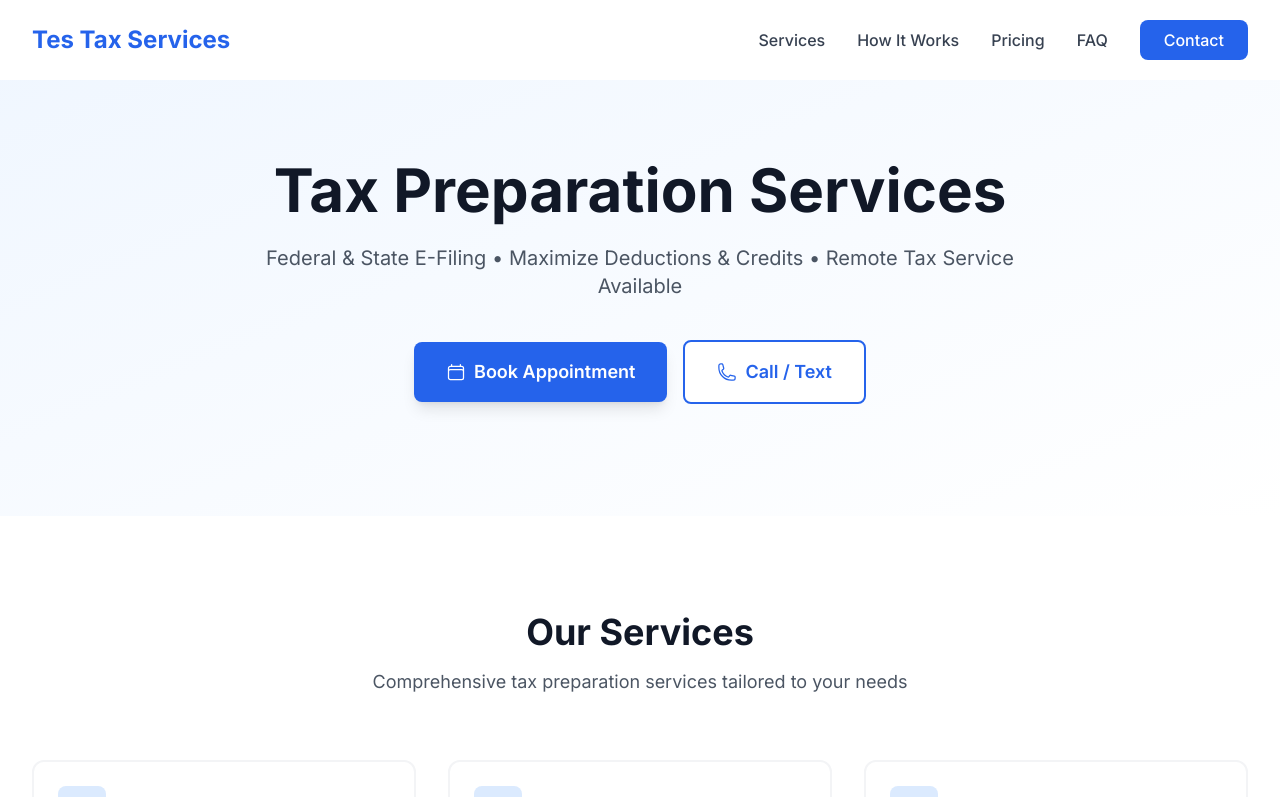
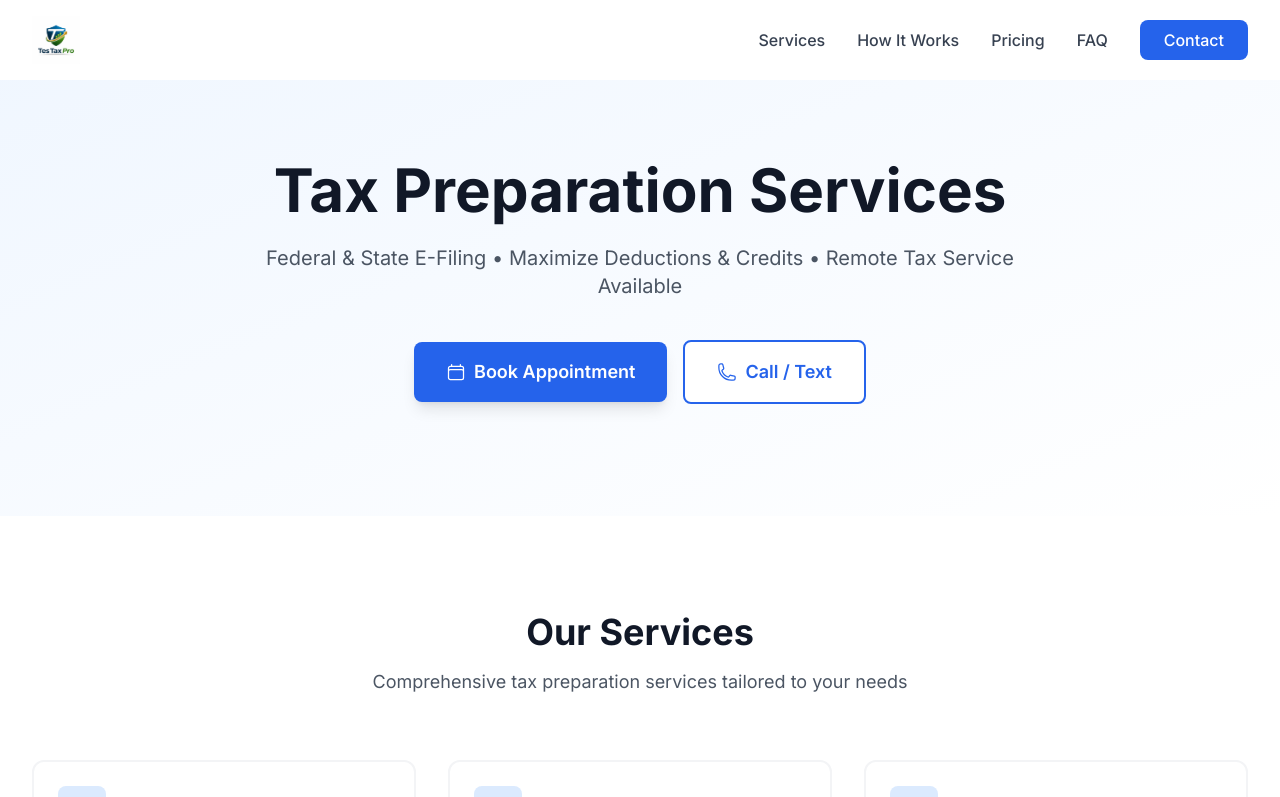
Before and after one commit to tus29603/testaxpro, a Next.js app: page / in a window 1280 px wide. Shown: the top 797 px of the page. Built offline with nearby package versions, Linux system fonts and the light colour scheme.

Commit message:
added logo

```diff
--- a/components/Footer.tsx
+++ b/components/Footer.tsx
@@ -1,5 +1,6 @@
 'use client'
 
+import Image from 'next/image'
 import { footer, siteConfig } from '@/constants/content'
 
 const Footer = () => {
@@ -8,9 +9,13 @@ const Footer = () => {
       <div className="max-w-7xl mx-auto container-padding">
         <div className="grid md:grid-cols-3 gap-8 mb-8">
           <div>
-            <h3 className="text-white font-bold text-xl mb-4">
-              {siteConfig.businessName}
-            </h3>
+            <Image
+              src="/logo.jpeg"
+              alt={siteConfig.businessName}
+              width={120}
+              height={40}
+              className="h-10 w-auto object-contain mb-4"
+            />
             <p className="text-gray-400">
               {siteConfig.location.city}, {siteConfig.location.state}
             </p>
--- a/components/Navbar.tsx
+++ b/components/Navbar.tsx
@@ -1,6 +1,7 @@
 'use client'
 
 import { useState, useEffect } from 'react'
+import Image from 'next/image'
 import { siteConfig } from '@/constants/content'
 
 const Navbar = () => {
@@ -36,9 +37,14 @@ const Navbar = () => {
             className="flex items-center cursor-pointer"
             onClick={() => scrollToSection('hero')}
           >
-            <div className="text-xl md:text-2xl font-bold text-primary-600">
-              {siteConfig.businessName}
-            </div>
+            <Image
+              src="/logo.jpeg"
+              alt={siteConfig.businessName}
+              width={120}
+              height={40}
+              className="h-10 md:h-12 w-auto object-contain"
+              priority
+            />
           </div>
 
           {/* Navigation Links */}
```
Also changed, not shown: public/logo.jpeg (added), 1 other file (tests, documents, lock files or other folders).
